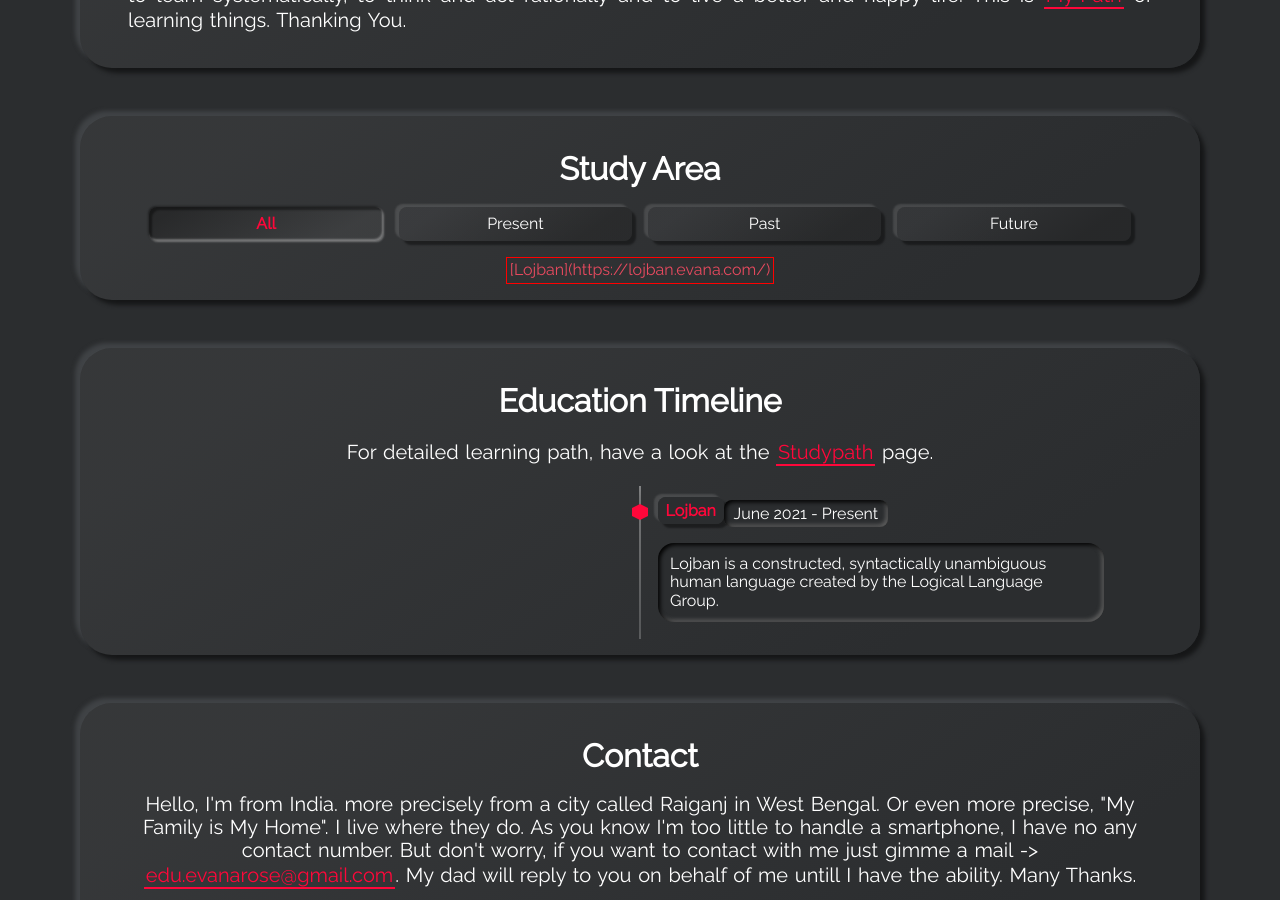
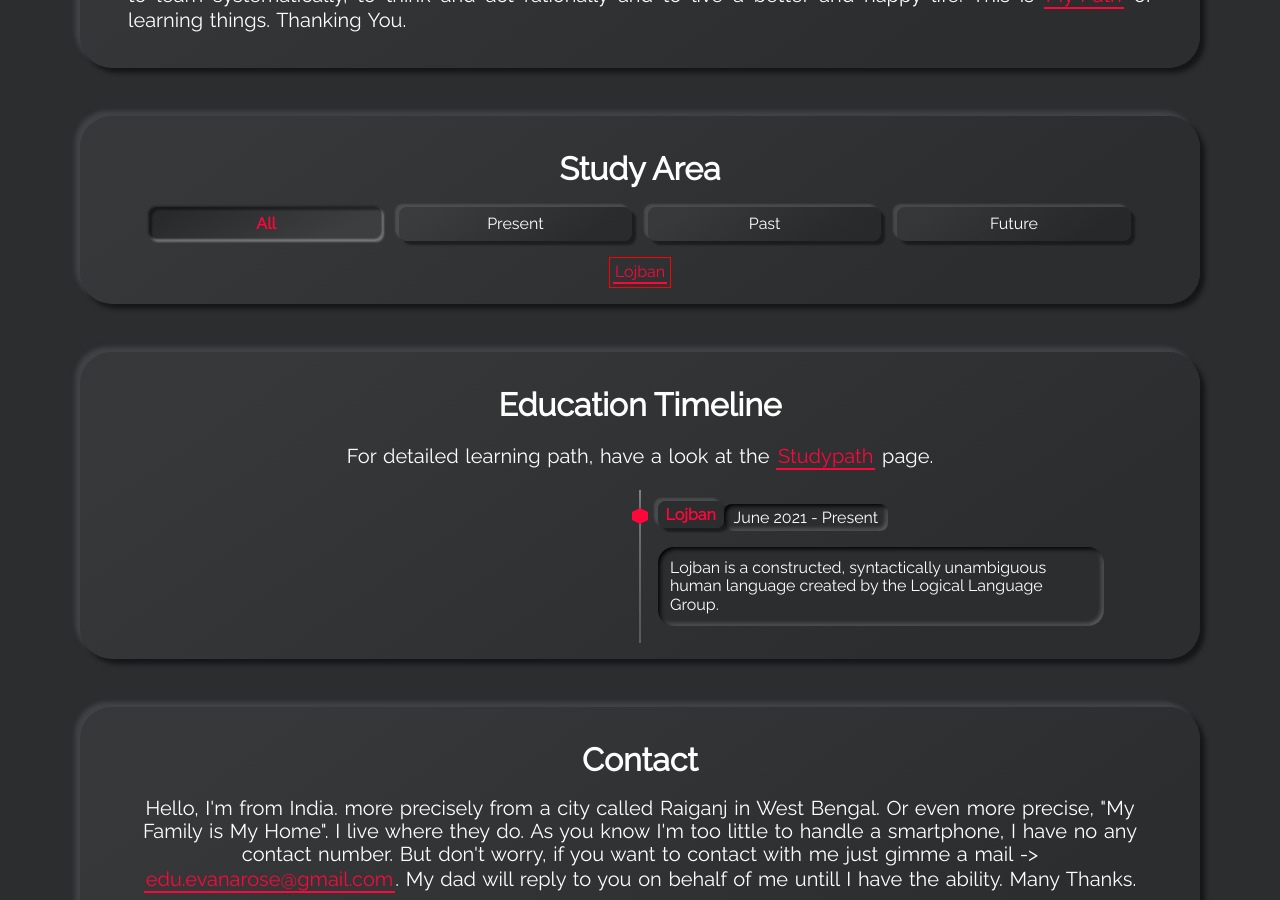
Before and after one commit to MDShahid94/evanarose.com, a Jekyll site: the page built from index.html, in a window 1280 px wide and 900 px high, scrolled down 1307 px. Built offline with Jekyll 4.4.1, drawn with Linux system fonts in a browser that asks for light colours.

Commit message:
Update section-skills.html

```diff
--- a/_includes/section-skills.html
+++ b/_includes/section-skills.html
@@ -12,17 +12,17 @@
 
   {% for language in site.data.skills-languages %}
     <div skill-type="language" style="border:1px solid red">
-      [{{language.name}}]({{language.link}})
+      <a class="highlight-link" href="{{language.link}}" target="_blank" rel="noreferrer">{{language.name}}</a>
     </div>
   {% endfor %}
   {% for framework in site.data.skills-frameworks %}
     <div skill-type="framework" style="border:1px solid green">
-      [{{framework.name}}]({{framework.link}})
+      <a class="highlight-link" href="{{framework.link}}" target="_blank" rel="noreferrer">{{framework.name}}</a>
     </div>
   {% endfor %}
   {% for tool in site.data.skills-tools %}
     <div skill-type="tool" style="border:1px solid blue">
-      [{{tool.name}}]({{tool.link}})
+      <a class="highlight-link" href="{{tool.link}}" target="_blank" rel="noreferrer">{{tool.name}}</a>
     </div>
   {% endfor %}
 </div>
```
